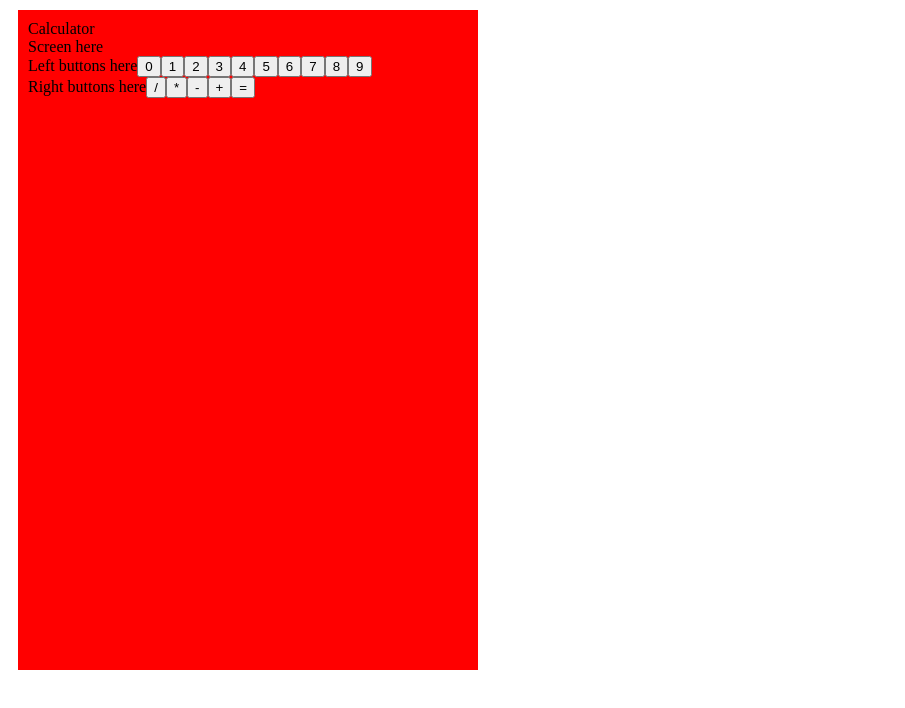
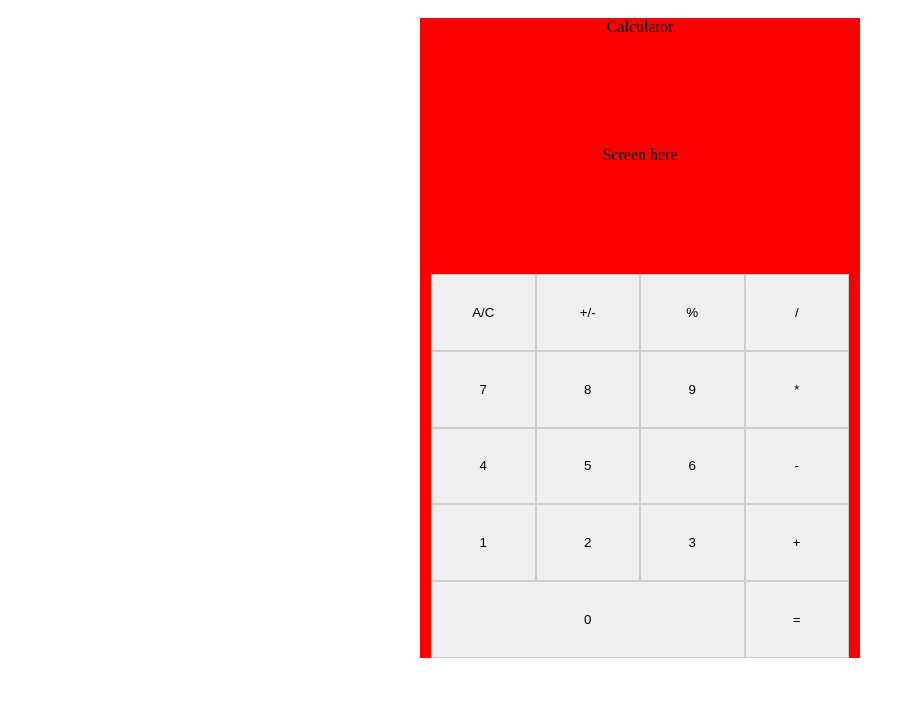
Before and after one commit to ekiham/odin-calculator, a plain HTML site: page index.html in a window 1280 px wide. Shown: the whole page, without its empty margins (0-905 px from the left). Drawn offline with Linux system fonts and the light colour scheme.

Commit message:
rework all buttons, add all buttons

```diff
--- a/javascript.js
+++ b/javascript.js
@@ -6,20 +6,70 @@ var digitButtons = document.createElement("div");
 var operatorButtons = document.createElement("div");
 
 const calcFrame = document.querySelector(".calc-frame");
+var lowerButtons = document.createElement("div");
+lowerButtons.classList.add("button-area");
 
 calcScreen.textContent = "Screen here";
 calcScreen.classList.add("calc-screen");
 calcFrame.appendChild(calcScreen);
+calcFrame.appendChild(lowerButtons);
 
-leftButtons.textContent = "Left buttons here";
 leftButtons.classList.add("lefties");
-calcFrame.appendChild(leftButtons);
+lowerButtons.appendChild(leftButtons);
 
-rightButtons.textContent = "Right buttons here";
 rightButtons.classList.add("righties");
-calcFrame.appendChild(rightButtons);
+lowerButtons.appendChild(rightButtons);
 
-function createDigits() {
+function createButtonRows() {
+  for (let i = 0; i < 5; i++) {
+    var leftSide = document.querySelector(".lefties");
+    var row = document.createElement("div");
+    row.classList.add("button-row");
+    let id = `row-${i}`;
+    row.id = id;
+    leftSide.appendChild(row);
+  }
+}
+
+createButtonRows();
+
+function createCalculatorButtons() {
+  const lefties = document.querySelector(".lefties");
+  const buttonValues = [7, 8, 9, 4, 5, 6, 1, 2, 3, 0];
+
+  const clearAll = document.createElement("button");
+  clearAll.textContent = "A/C";
+  clearAll.className = "num-button";
+  lefties.appendChild(clearAll);
+
+  const plusMinus = document.createElement("button");
+  plusMinus.textContent = "+/-";
+  plusMinus.className = "num-button";
+  lefties.appendChild(plusMinus);
+
+  const percentage = document.createElement("button");
+  percentage.textContent = "%";
+  percentage.className = "num-button";
+  lefties.appendChild(percentage);
+
+  buttonValues.forEach((value, index) => {
+    const createButton = document.createElement("button");
+    createButton.className = "num-button";
+    createButton.textContent = value;
+
+    if (value === 0) {
+      createButton.style.width = "100%";
+    } else {
+      createButton.style.width = "33.3333333333333%";
+    }
+
+    lefties.appendChild(createButton);
+  });
+}
+
+createCalculatorButtons();
+
+/* function createDigits() {
   for (let i = 0; i < 10; i++) {
     var leftSide = document.querySelector(".lefties");
     var digit = document.createElement("button");
@@ -29,7 +79,7 @@ function createDigits() {
   }
 }
 
-createDigits();
+createDigits(); */
 
 function createOperators() {
   var rightSide = document.querySelector(".righties");
--- a/styles.css
+++ b/styles.css
@@ -1,7 +1,59 @@
+body {
+  display: flex;
+  justify-content: center;
+  align-items: center;
+}
+
 .calc-frame {
-  padding: 10px;
   background-color: red;
   height: 640px;
   width: 440px;
   margin: 10px;
+  box-sizing: border-box;
+  display: flex;
+  justify-content: space-between;
+  flex-direction: column;
+  align-items: center;
 }
+
+.button-area {
+  display: flex;
+  width: 95%;
+  height: 60%;
+  justify-content: space-around;
+  align-items: center;
+}
+
+.num-button {
+  display: flex;
+  justify-content: center;
+  align-items: center;
+  width: 33.3333333333333333%;
+  height: 20%;
+  box-sizing: border-box;
+  border: 1px solid #ccc;
+}
+
+.operator {
+  display: flex;
+  flex: 1;
+  justify-content: center;
+  align-items: center;
+  width: 100%;
+  box-sizing: border-box;
+  border: 1px solid #ccc;
+}
+
+.lefties {
+  display: flex;
+  width: 75%;
+  height: 100%;
+  flex-wrap: wrap;
+}
+
+.righties {
+  display: flex;
+  flex-direction: column;
+  width: 25%;
+  height: 100%;
+}
```
